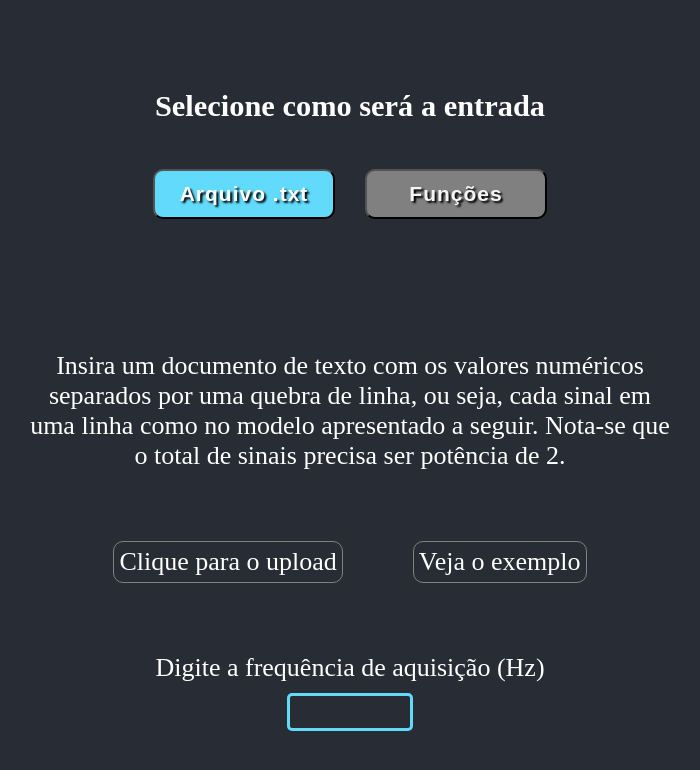
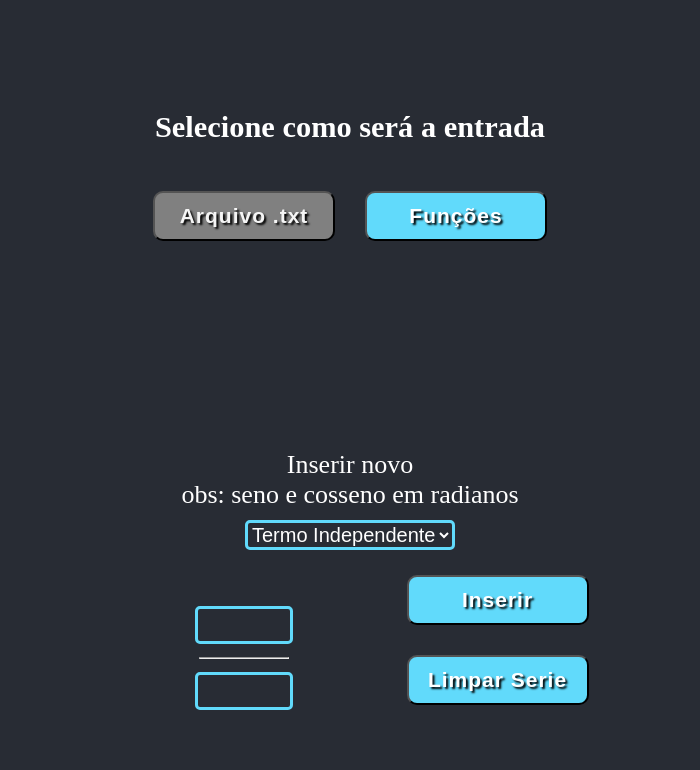
Before and after one commit to SantiagoDina/projetoSis, a React (Create React App) app: page / in a window 1280 px wide. Shown: the top 770 px of the page, without its empty margins (290-990 px from the left). Built offline with nearby package versions, Linux system fonts and the light colour scheme.

Commit message:
Fit: FTT por função

```diff
--- a/src/App.css
+++ b/src/App.css
@@ -18,7 +18,7 @@ button {
   padding: 5px;
 }
 
-input {
+input, select {
   height: 30px;
   margin: 10px;
   border-radius: 5px;
--- a/src/App.js
+++ b/src/App.js
@@ -5,13 +5,24 @@ import LineChart from "./Charts/LineChart";
 import Complex from "complex.js"
 
 function App() {
-  const [botao, setBotao] = useState(false);
+  const [botao, setBotao] = useState(true);
   const [sinal, setSinal] = useState();
   const [file, setFile] = useState();
   const [sinalChart, setSinalChart] = useState();
   const [saidaChart, setSaidaChart] = useState();
   const [saidaTratadoChart, setSaidaTratadoChart] = useState();
   const [freqAqui, setFreqAqui] = useState();
+  const [tipoFuncao, setTipoFuncao] = useState('1');
+  const [inicio, setInicio] = useState();
+  const [fim, setFim] = useState();
+  const [serie, setSerie] = useState([]);
+  const [numInd, setNumInd] = useState();
+  const [denInd, setDenInd] = useState();
+  const [numDep, setNumDep] = useState();
+  const [denDep, setDenDep] = useState();
+  const [atualizar, setAtualizar] = useState(0);
+  const [nyquist, setNyquist] = useState(0);
+
 
   function readFile(e) {
     e.preventDefault();
@@ -36,11 +47,16 @@ function App() {
     reader.readAsText(e.target.files[0]);
   }
 
-  function defineSinalChart() {
+  function defineSinalChart(sinal) {
     let tamanho = []
+    // if (!botao)
     for (let i = 0; i < sinal?.length; i++) {
-      tamanho.push((i / freqAqui).toFixed(3))
+      tamanho.push((i / freqAqui))
     }
+    // else
+    // for (let i = inicio; i < fim; i = i + 1 / nyquist) {
+    //   tamanho.push((i).toFixed(3))
+    // }
     setSinalChart({
       labels: tamanho,
       datasets: [{
@@ -71,9 +87,9 @@ function App() {
   function defineFTTTratadoChart(saida) {
     let tamanho = []
     let N = sinal?.length
-    let periodo = 1/freqAqui
+    let periodo = 1 / freqAqui
     for (let i = 0; i < 0.5; i = i + 1 / N) {
-      tamanho.push((i / periodo).toFixed(0))
+      tamanho.push((i / periodo))
     }
     setSaidaTratadoChart({
       labels: tamanho,
@@ -117,7 +133,8 @@ function App() {
   }
 
   useEffect(() => {
-    defineSinalChart()
+    // if (!botao) {
+    defineSinalChart(sinal)
     if (sinal?.length > 0)
       try {
         let saida = FFT(sinal)
@@ -131,8 +148,63 @@ function App() {
       } catch (err) {
         alert(err)
       }
+    // }
+
   }, [sinal, freqAqui]);
 
+  function geraSinal() {
+    let sinalCriado = []
+    let nPontos = 1
+    while ((parseFloat(fim) - parseFloat(inicio)) / nPontos > 1 / nyquist) nPontos = nPontos * 2
+    let passo = (parseFloat(fim) - parseFloat(inicio)) / nPontos
+    for (let i = parseFloat(inicio); i < parseFloat(fim); i = i + passo) {
+      sinalCriado.push(respostaSerie(i))
+    }
+    setFreqAqui(1 / passo)
+    console.log('sinalCriado :>> ', sinalCriado);
+    return sinalCriado
+  }
+
+  function inserirSerie() {
+    if (denInd != '0' && denDep != '0') {
+      let serieAtual = serie
+      let novoTermo = {
+        numInd: parseFloat(numInd) ? parseFloat(numInd) : 1,
+        denInd: parseFloat(denInd) ? parseFloat(denInd) : 1,
+        numDep: parseFloat(numDep) ? parseFloat(numDep) : 1,
+        denDep: parseFloat(denDep) ? parseFloat(denDep) : 1,
+        tipo: tipoFuncao
+      }
+      serieAtual.push(novoTermo)
+      let maiorFreq = 0
+      serieAtual.forEach(el => {
+        if (el.numDep / el.denDep > maiorFreq) maiorFreq = el.numDep / el.denDep
+      })
+      setNyquist(2 * maiorFreq / Math.PI)
+      setSerie(serieAtual)
+      setNumInd('')
+      setDenInd('')
+      setNumDep('')
+      setDenDep('')
+      setAtualizar(atualizar + 1)
+    }
+  }
+
+  function respostaSerie(t) {
+    let resp = 0
+    serie.forEach(el => {
+      if (el.tipo === '1') {
+        resp = resp + el.numInd / el.denInd
+      }
+      if (el.tipo === '2') {
+        resp = resp + el.numInd / el.denInd * Math.cos((el.numDep / el.denDep) * t)
+      }
+      if (el.tipo === '3') {
+        resp = resp + el.numInd / el.denInd * Math.sin((el.numDep / el.denDep) * t)
+      }
+    })
+    return resp
+  }
 
   return (
     <>
@@ -156,8 +228,8 @@ function App() {
         </div>
         <div>
           {!botao ?
-            <div style={{ justifyContent: 'center', alignContent: 'center', flexDirection: 'column', textAlign:'center',alignItems:'center' }}>
-              <span style={{ width: '50%'}}>
+            <div style={{ justifyContent: 'center', alignContent: 'center', flexDirection: 'column', textAlign: 'center', alignItems: 'center' }}>
+              <span style={{ width: '50%' }}>
                 Insira um documento de texto com os valores numéricos separados por uma quebra de linha, ou seja, cada sinal em uma linha como no modelo apresentado a seguir. Nota-se que o total de sinais precisa ser potência de 2.
               </span>
               <div style={{ justifyContent: 'space-around', marginTop: '35px' }}>
@@ -168,7 +240,7 @@ function App() {
                     border: '1px solid gray',
                     padding: '5px',
                     borderRadius: '10px',
-                    margin:'35px'
+                    margin: '35px'
                   }}
                 >
                   Clique para o upload
@@ -179,7 +251,7 @@ function App() {
                     border: '1px solid gray',
                     padding: '5px',
                     borderRadius: '10px',
-                    margin:'35px'
+                    margin: '35px'
                   }}
                   onClick={() => { window.open(Exemplo) }}
                 >
@@ -201,9 +273,124 @@ function App() {
                   <LineChart chartData={saidaTratadoChart} />
                 </div>
                 : null}
-            </div> :
-            <>
-            </>}
+            </div>
+            :
+            <div style={{ justifyContent: 'center', alignContent: 'center', flexDirection: 'column', textAlign: 'center', alignItems: 'center' }}>
+              {serie && serie.map(el => {
+                return (
+                  <div style={{ marginTop: '35px' }}>
+                    {el.tipo === '1' ?
+                      <>
+                        {el.numInd / el.denInd}
+                      </>
+                      : el.tipo === '2' ?
+                        <>
+                          {el.numInd / el.denInd} cos({(el.numDep / el.denDep).toFixed(3)} t)
+                        </> : el.tipo === '3' ?
+                          <>
+                            {el.numInd / el.denInd} sin({(el.numDep / el.denDep).toFixed(3)} t)
+                          </> : null}
+                    {" + "}
+                  </div>
+                )
+              })}
+              {serie.length ?
+                <div style={{ alignItems: 'center', justifyContent: 'center', flexDirection: 'column', marginTop: '35px' }}>
+                  <label>Intervalo</label>
+                  <div style={{ alignItems: 'center', justifyContent: 'center' }}>
+                    <div style={{ marginTop: '35px', flexDirection: 'column', alignItems: 'center' }}>
+                      <label>Início</label>
+                      <input onChange={event => setInicio(event.target.value)} value={inicio} />
+                    </div>
+                    <div style={{ marginTop: '35px', flexDirection: 'column', alignItems: 'center' }}>
+                      <label>Fim</label>
+                      <input onChange={event => setFim(event.target.value)} value={fim} />
+                    </div>
+                  </div>
+                  <button onClick={() => setSinal(geraSinal())}>Calcular</button>
+                </div>
+                : null}
+              <div style={{ marginTop: '35px', flexDirection: 'column', alignItems: 'center' }}>
+                <label>Inserir novo</label>
+                <label>obs: seno e cosseno em radianos</label>
+                <select onChange={(event) => setTipoFuncao(event.target.value)} value={tipoFuncao}>
+                  <option value=''></option>
+                  <option value='1'>Termo Independente</option>
+                  <option value='2'>Cosseno</option>
+                  <option value='3'>Seno</option>
+                </select>
+              </div>
+              <div>
+                {tipoFuncao === '1' ?
+                  <div style={{ alignItems: 'center', justifyContent: 'center' }}>
+                    <div style={{ alignItems: 'center', justifyContent: 'center', flexDirection: 'column', marginTop: '35px' }}>
+                      <input style={{ width: '30%', marginBottom: '0px' }} type="number" onChange={event => setNumInd(event.target.value)} value={numInd} />
+                      <hr style={{ width: '30%' }} />
+                      <input style={{ width: '30%', marginTop: '0px' }} type="number" onChange={event => setDenInd(event.target.value)} value={denInd} />
+                    </div>
+                    <div style={{ flexDirection: 'column' }}>
+                      <button onClick={() => inserirSerie()}> Inserir </button>
+                      <button onClick={() => setSerie([])}> Limpar Serie </button>
+                    </div>
+                  </div>
+                  : tipoFuncao === '2' ?
+                    <div style={{ alignItems: 'center', justifyContent: 'center', flexDirection: 'column' }}>
+                      <div style={{ justifyContent: 'center', alignContent: 'center', justifyItems: 'center', alignItems: 'center' }}>
+                        <div style={{ alignItems: 'center', justifyContent: 'center', flexDirection: 'column', marginTop: '35px' }}>
+                          <input style={{ width: '30%', marginBottom: '0px' }} type="number" onChange={event => setNumInd(event.target.value)} value={numInd} />
+                          <hr style={{ width: '30%' }} />
+                          <input style={{ width: '30%', marginTop: '0px' }} type="number" onChange={event => setDenInd(event.target.value)} value={denInd} />
+                        </div>
+                        <h2 style={{ margin: '-75px' }}>Cos ( </h2>
+                        <div style={{ alignItems: 'center', justifyContent: 'center', flexDirection: 'column', marginTop: '35px', marginRight: '-75px' }}>
+                          <input style={{ width: '30%', marginBottom: '0px' }} type="number" onChange={event => setNumDep(event.target.value)} value={numDep} />
+                          <hr style={{ width: '30%' }} />
+                          <input style={{ width: '30%', marginTop: '0px' }} type="number" onChange={event => setDenDep(event.target.value)} value={denDep} />
+                        </div>
+                        <h2 >t )</h2>
+                      </div>
+                      <div>
+                        <button onClick={() => inserirSerie()}> Inserir </button>
+                        <button onClick={() => setSerie([])}> Limpar Serie </button>
+                      </div>
+                    </div>
+                    : tipoFuncao === '3' ?
+                      <div style={{ alignItems: 'center', justifyContent: 'center', flexDirection: 'column' }}>
+                        <div style={{ justifyContent: 'center', alignContent: 'center', justifyItems: 'center', alignItems: 'center' }}>
+                          <div style={{ alignItems: 'center', justifyContent: 'center', flexDirection: 'column', marginTop: '35px' }}>
+                            <input style={{ width: '30%', marginBottom: '0px' }} type="number" onChange={event => setNumInd(event.target.value)} value={numInd} />
+                            <hr style={{ width: '30%' }} />
+                            <input style={{ width: '30%', marginTop: '0px' }} type="number" onChange={event => setDenInd(event.target.value)} value={denInd} />
+                          </div>
+                          <h2 style={{ margin: '-75px' }}>Sin ( </h2>
+                          <div style={{ alignItems: 'center', justifyContent: 'center', flexDirection: 'column', marginTop: '35px', marginRight: '-75px' }}>
+                            <input style={{ width: '30%', marginBottom: '0px' }} type="number" onChange={event => setNumDep(event.target.value)} value={numDep} />
+                            <hr style={{ width: '30%' }} />
+                            <input style={{ width: '30%', marginTop: '0px' }} type="number" onChange={event => setDenDep(event.target.value)} value={denDep} />
+                          </div>
+                          <h2 >t )</h2>
+                        </div>
+                        <div>
+                          <button onClick={() => inserirSerie()}> Inserir </button>
+                          <button onClick={() => setSerie([])}> Limpar Serie </button>
+                        </div>
+
+                      </div>
+                      : null}
+              </div>
+              {console.log('freqAqui :>> ', freqAqui)}
+              {saidaChart && freqAqui ?
+                <div style={{ width: '80%', marginTop: '25px' }}>
+                  <h3>Sinal de Entrada</h3>
+                  <LineChart chartData={sinalChart} />
+                  <h3>Sinal de Saída</h3>
+                  <LineChart chartData={saidaChart} />
+                  <h3>Espectro de Frequências</h3>
+                  <LineChart chartData={saidaTratadoChart} />
+                </div>
+                : null}
+            </div>
+          }
         </div>
       </div>
     </>
```
